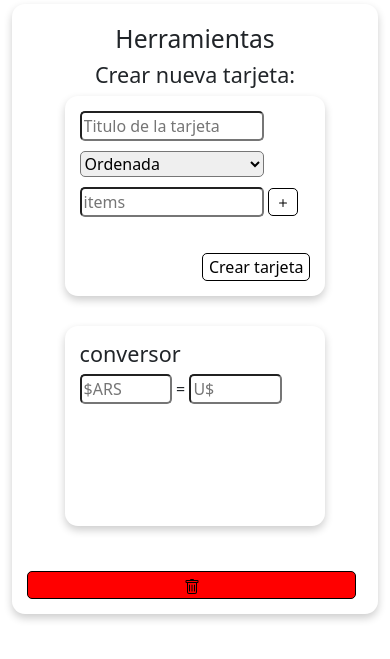
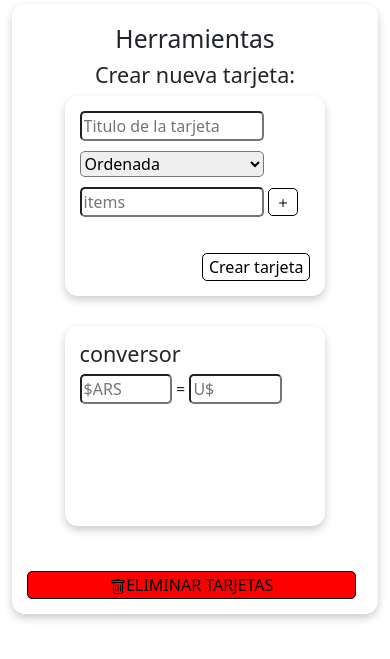
Before and after one commit to bigote97/final-js, a website: page index.html in a window 390 px wide. Shown: the part 81-740 px from the top of the page. Drawn offline with nearby package versions, Linux system fonts and the light colour scheme; no server answers.

Commit message:
SASS: correcciones en mobile (margenes)

```diff
--- a/index.html
+++ b/index.html
@@ -42,7 +42,7 @@
               <input type="text" placeholder="U$" id="inputDolar">
               <div id="infoDolar"></div>
             </div>
-            <button id="botonBorrar" class="tools-card-btn-borrar"><img src="icons/trash.svg" alt="eliminar tarjetas"/></button>
+            <button id="botonBorrar" class="tools-card-btn-borrar"><img src="icons/trash.svg" alt="eliminar tarjetas"/>eliminar tarjetas</button>
           </div>
         </aside>
         <section class="col-sm-12 col-md-9 col-lg-9 col-xl-9">
--- a/sass/style.scss
+++ b/sass/style.scss
@@ -69,4 +69,7 @@ header{
   &:hover{
     box-shadow: 8px 4px 8px 4px rgba(0,0,0,0.4);
   }
+  @media only screen and (max-width: 600px){
+    margin-top: 20px;
+  }
 }
```
Also changed, not shown: css/style.css, 1 other file.
